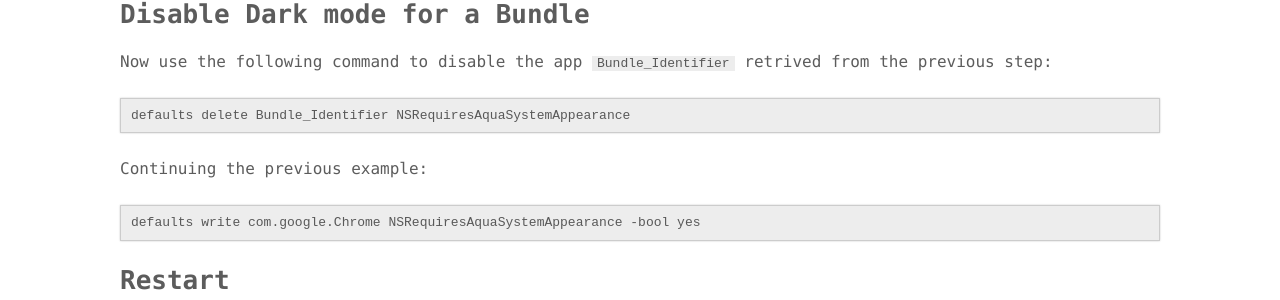
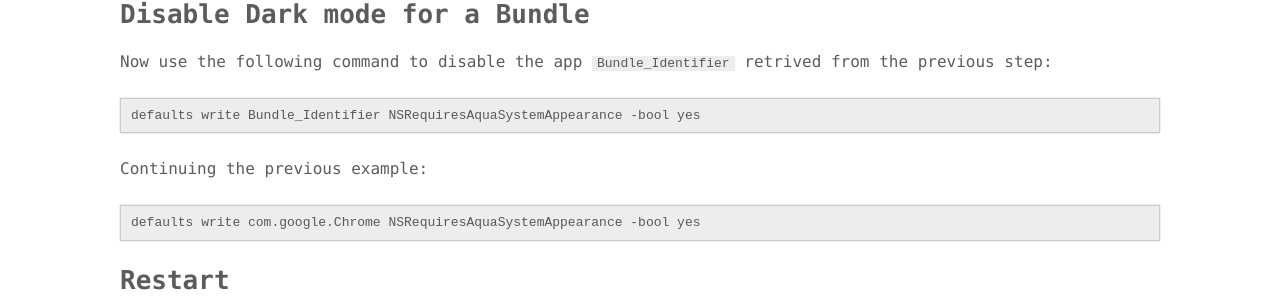
Before and after one commit to enkaskal/enkaskal.github.io, a Jekyll site: the page built from _posts/2019-03-26-mojave-disable-dark-mode-specific-app.md, in a window 1280 px wide. Shown: the part 776-1076 px from the top of the page. Built offline with Jekyll 4.4.1, drawn with Linux system fonts in a browser that asks for light colours.

Commit message:
fix: previous post's copy/paste error for disabling dark mode (had delete/reset in generic code section :(

````diff
--- a/_posts/2019-03-26-mojave-disable-dark-mode-specific-app.md
+++ b/_posts/2019-03-26-mojave-disable-dark-mode-specific-app.md
@@ -33,7 +33,7 @@ osascript -e 'id of app "Google Chrome"'
 Now use the following command to disable the app `Bundle_Identifier` retrived from the previous step:
 
 ```
-defaults delete Bundle_Identifier NSRequiresAquaSystemAppearance
+defaults write Bundle_Identifier NSRequiresAquaSystemAppearance -bool yes
 ```
 
 Continuing the previous example:
````
